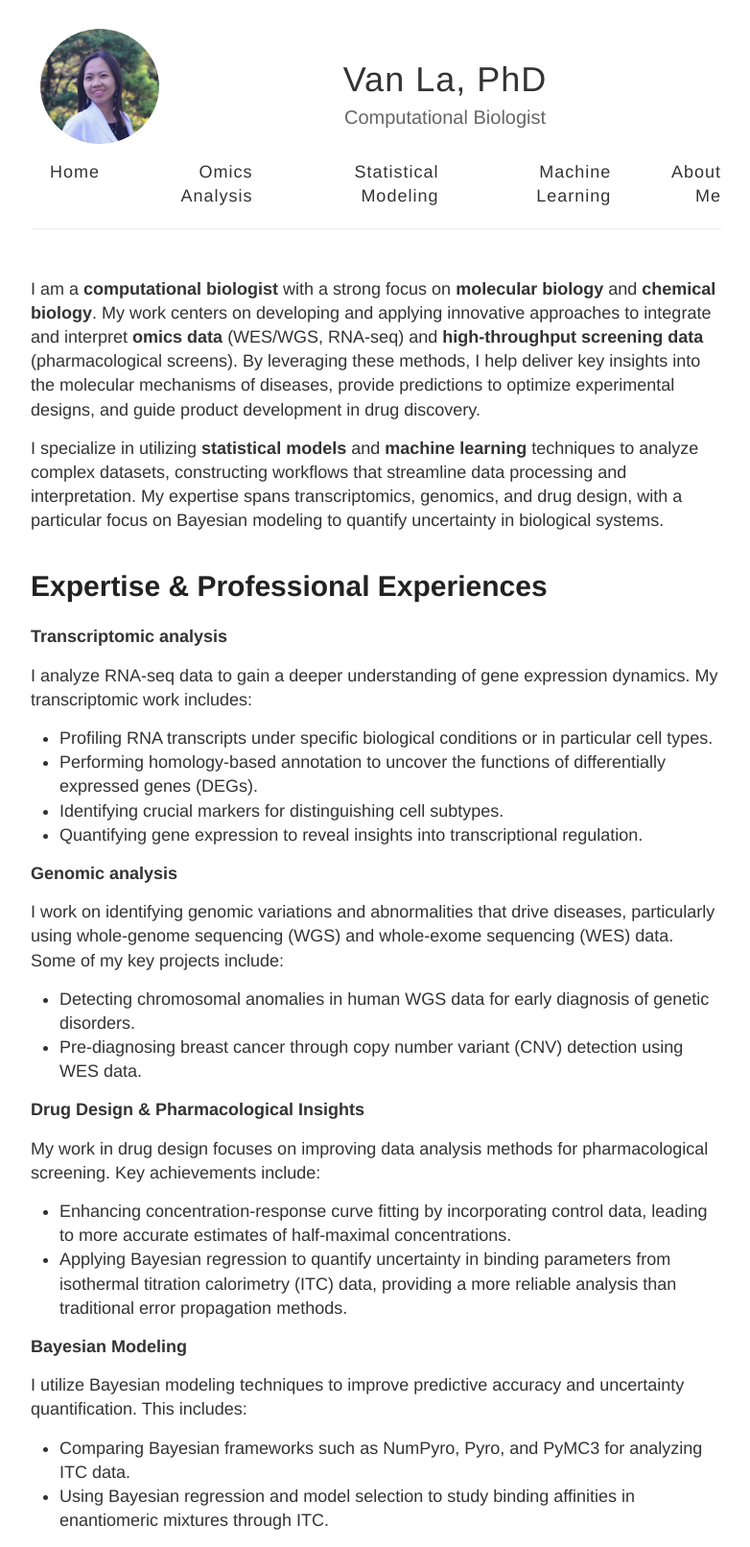
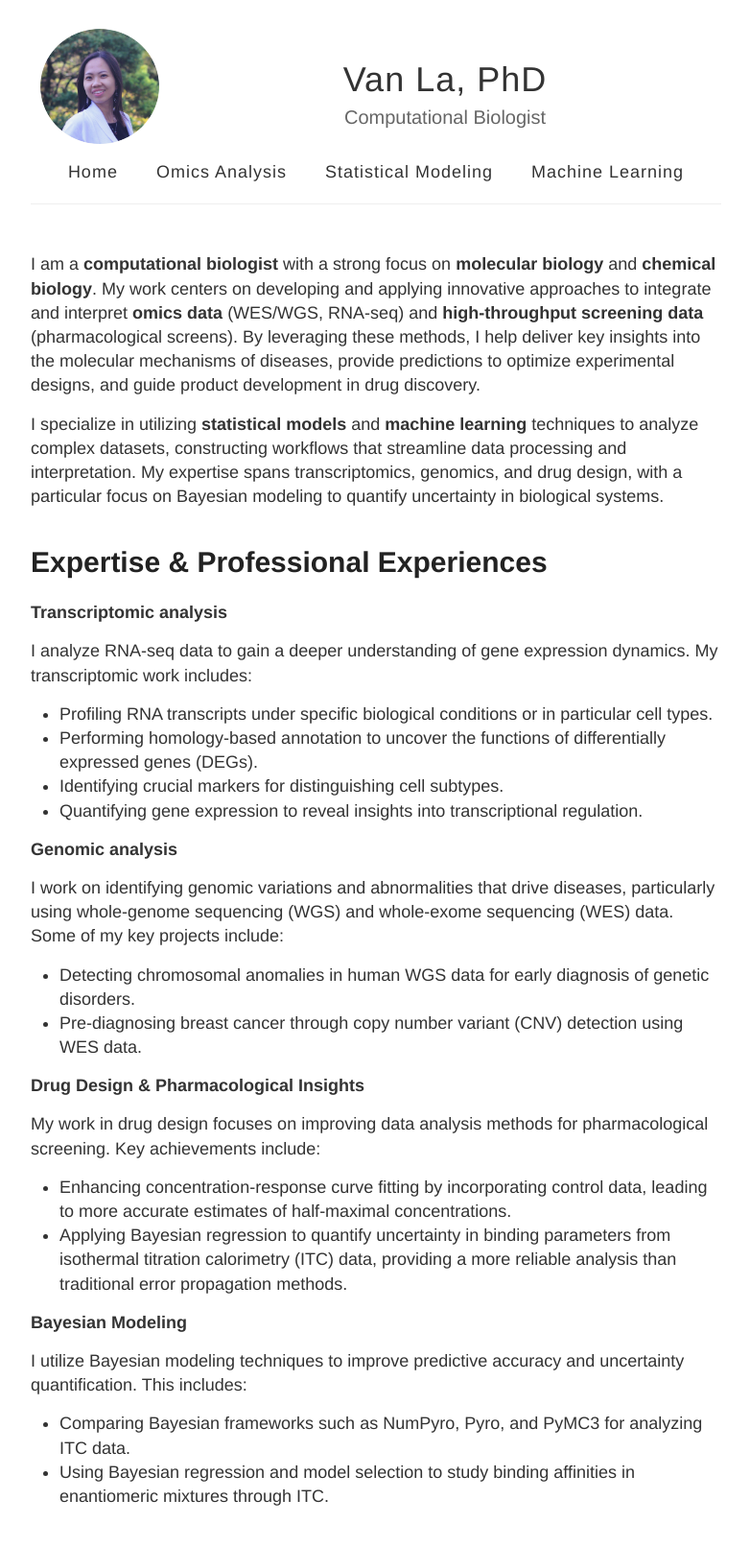
Before and after one commit to vanngocthuyla/vanngocthuyla.github.io, a Jekyll site: the page built from index.md, in a window 1280 px wide. Shown: the whole page at 96% size, without its empty margins (248-1030 px from the left). Built offline with Jekyll 4.4.1, drawn with Linux system fonts in a browser that asks for light colours; after the commit the page ends 1587 px from its top, so only the background shows below that.

Commit message:
Update default.html

```diff
--- a/_layouts/default.html
+++ b/_layouts/default.html
@@ -67,7 +67,7 @@
             <a href="{{ site.url }}/omics" style="margin-right: 20px;">Omics Analysis</a>
             <a href="{{ site.url }}/modeling" style="margin-right: 20px;">Statistical Modeling</a>
             <a href="{{ site.url }}/machine_learning" style="margin-right: 20px;">Machine Learning</a>
-            <a href="{{ site.url }}/about">About Me</a>
+<!--             <a href="{{ site.url }}/about">About Me</a> -->
           </nav>
         </header>
       </div>
```
